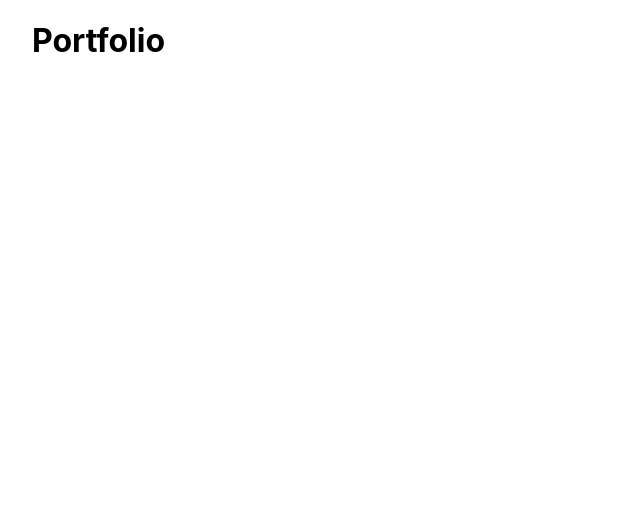
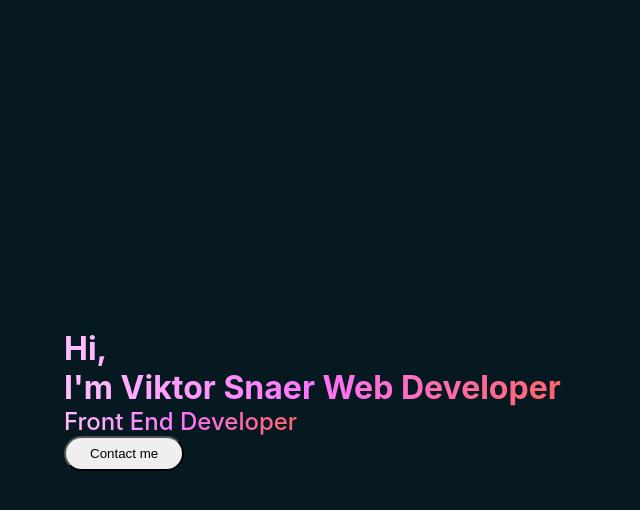
Before and after one commit to ViktorSnaer/portfolio-2022, a Next.js app: page / in a window 1280 px wide. Shown: the top 510 px of the page, without its empty margins (0-640 px from the left). Built offline with nearby package versions, Linux system fonts and the light colour scheme.

Commit message:
Introduction text with gradient, background color

```diff
--- a/pages/index.tsx
+++ b/pages/index.tsx
@@ -1,20 +1,25 @@
 import type { NextPage } from "next";
 import Head from "next/head";
-import Image from "next/image";
-import styles from "../styles/Home.module.css";
 
 const Home: NextPage = () => {
   return (
-    <div className={styles.container}>
+    <div className="home-page-container">
       <Head>
         <title>Viktor Snaer</title>
         <meta
           name="description"
-          content="Viktor Snaer portfolio showcasing projects and blog"
+          content="Viktor Snaer portfolio showcasing projects"
         />
         <link rel="icon" href="/favicon.ico" />
       </Head>
-      <h1>Portfolio</h1>
+      <div className="introduction">
+        <h1 className="headline-l gradient">
+          Hi,
+          <br /> I'm Viktor Snaer Web Developer
+        </h1>
+        <h3 className="headline-s gradient">Front End Developer</h3>
+        <button className="button">Contact me</button>
+      </div>
     </div>
   );
 };
--- a/styles/Home.module.css
+++ /dev/null
@@ -1,116 +0,0 @@
-.container {
-  padding: 0 2rem;
-}
-
-.main {
-  min-height: 100vh;
-  padding: 4rem 0;
-  flex: 1;
-  display: flex;
-  flex-direction: column;
-  justify-content: center;
-  align-items: center;
-}
-
-.footer {
-  display: flex;
-  flex: 1;
-  padding: 2rem 0;
-  border-top: 1px solid #eaeaea;
-  justify-content: center;
-  align-items: center;
-}
-
-.footer a {
-  display: flex;
-  justify-content: center;
-  align-items: center;
-  flex-grow: 1;
-}
-
-.title a {
-  color: #0070f3;
-  text-decoration: none;
-}
-
-.title a:hover,
-.title a:focus,
-.title a:active {
-  text-decoration: underline;
-}
-
-.title {
-  margin: 0;
-  line-height: 1.15;
-  font-size: 4rem;
-}
-
-.title,
-.description {
-  text-align: center;
-}
-
-.description {
-  margin: 4rem 0;
-  line-height: 1.5;
-  font-size: 1.5rem;
-}
-
-.code {
-  background: #fafafa;
-  border-radius: 5px;
-  padding: 0.75rem;
-  font-size: 1.1rem;
-  font-family: Menlo, Monaco, Lucida Console, Liberation Mono, DejaVu Sans Mono,
-    Bitstream Vera Sans Mono, Courier New, monospace;
-}
-
-.grid {
-  display: flex;
-  align-items: center;
-  justify-content: center;
-  flex-wrap: wrap;
-  max-width: 800px;
-}
-
-.card {
-  margin: 1rem;
-  padding: 1.5rem;
-  text-align: left;
-  color: inherit;
-  text-decoration: none;
-  border: 1px solid #eaeaea;
-  border-radius: 10px;
-  transition: color 0.15s ease, border-color 0.15s ease;
-  max-width: 300px;
-}
-
-.card:hover,
-.card:focus,
-.card:active {
-  color: #0070f3;
-  border-color: #0070f3;
-}
-
-.card h2 {
-  margin: 0 0 1rem 0;
-  font-size: 1.5rem;
-}
-
-.card p {
-  margin: 0;
-  font-size: 1.25rem;
-  line-height: 1.5;
-}
-
-.logo {
-  height: 1em;
-  margin-left: 0.5rem;
-}
-
-@media (max-width: 600px) {
-  .grid {
-    width: 100%;
-    flex-direction: column;
-  }
-}
--- a/styles/globals.css
+++ b/styles/globals.css
@@ -4,6 +4,7 @@ body {
   margin: 0;
   font-family: -apple-system, BlinkMacSystemFont, Segoe UI, Roboto, Oxygen,
     Ubuntu, Cantarell, Fira Sans, Droid Sans, Helvetica Neue, sans-serif;
+  background-color: #061820;
 }
 
 a {
@@ -14,3 +15,41 @@ a {
 * {
   box-sizing: border-box;
 }
+
+.home-page-container {
+  width: 100%;
+  height: 100vh;
+  display: flex;
+  justify-content: center;
+  align-items: center;
+}
+
+.introduction {
+  width: 90%;
+  margin: auto;
+}
+
+.headline-l {
+  font-size: 32px;
+  width: fit-content;
+  font-weight: 700;
+  margin: 0;
+}
+
+.headline-s {
+  font-size: 24px;
+  font-weight: 500;
+  width: fit-content;
+  margin: 0;
+}
+
+.gradient {
+  background: linear-gradient(90deg, #ffc0ff 0%, #fe74fd 50%, #ff6469 100%);
+  background-clip: text;
+  -webkit-text-fill-color: transparent;
+}
+
+.button {
+  padding: 8px 24px;
+  border-radius: 20px;
+}
```
